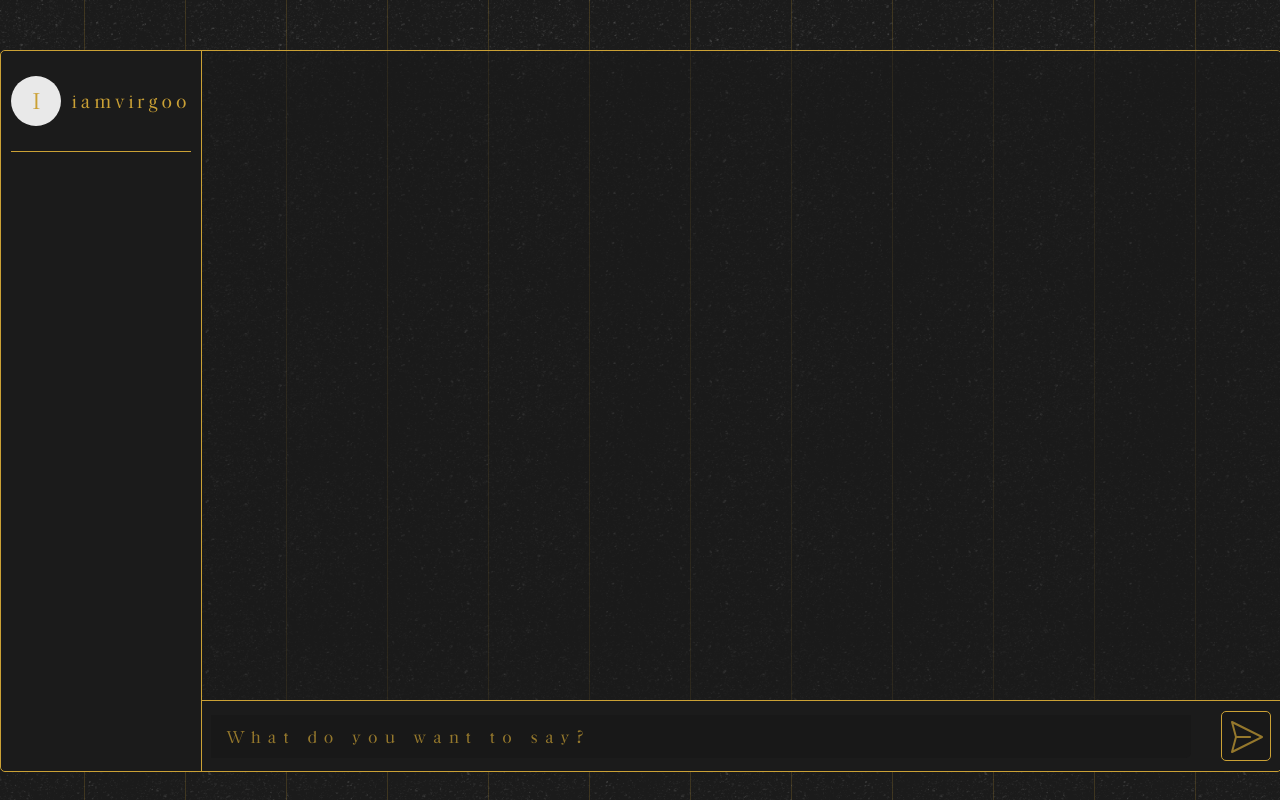
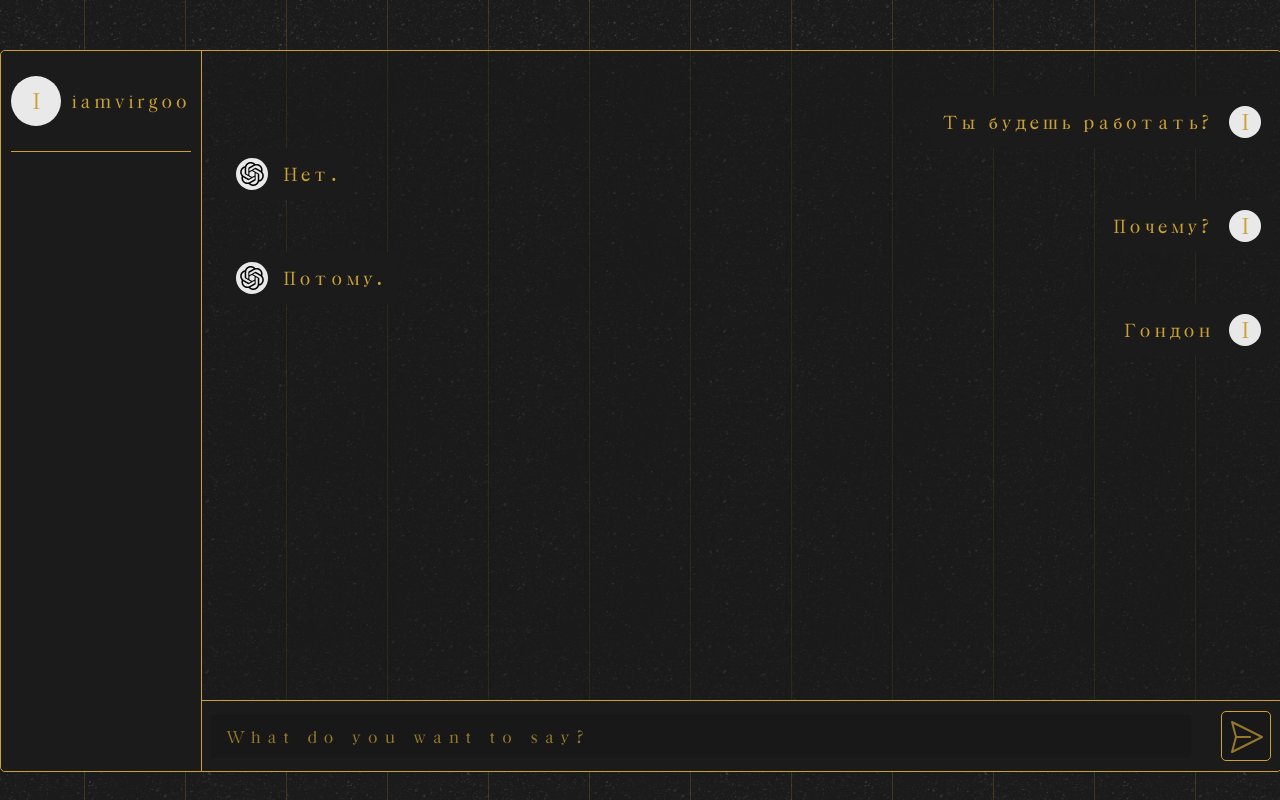
Before and after one commit to Flumine-IT-Hackaton-2023/Auxilium-Frontend, a React (Vite) app in the folder app/: page /app in a window 1280 px wide. Built offline with nearby package versions, Linux system fonts and the light colour scheme.

Commit message:
WIP: messages

```diff
--- a/app/src/components/chat.tsx
+++ b/app/src/components/chat.tsx
@@ -1,9 +1,12 @@
+import Messages from "./message"
+
 export default function Chat() {
     const handleSubmit = () => {}
 
     const handleChange = () => {}
 
     return <div className={"chat--container"}>
+        <Messages/>
         <form className={"chat--container--form"} onSubmit={handleSubmit}>
             <input className={"chat--container--form--input"}
                    type="text"
--- a/app/src/components/message.tsx
+++ b/app/src/components/message.tsx
@@ -1,3 +1,53 @@
-export default function Message() {
-    return <></>
+import { useState } from "react";
+
+import { messages } from "../devtools/info";
+
+import gpt from "../assets/gpt.svg"
+
+export default function Messages(props : any) {
+    const [username, setUsername] = useState<string | null>("iamvirgoo")
+
+    return <div className={"messages"}>
+        {messages.map((value, index, array) =>
+            <>
+                {value.type == "bot"
+                    ? <div className={"messages--message"} style={{display: "flex", justifyContent: "flex-start"}}>
+                        <div className={"messages--message--wrapper"}>
+                            <div className={"messages--message--wrapper--avatar__gpt"}>
+                                <img src={gpt} alt=""/>
+                            </div>
+                            <p className={"messages--message--text"}>{value.text}</p>
+                        </div>
+                    </div>
+                    : <div className={"messages--message"} style={{display: "flex", justifyContent: "flex-end"}}>
+                        <div className={"messages--message--wrapper"}>
+                            <p className={"messages--message--text"}>{value.text}</p>
+                            <div className={"messages--message--wrapper--avatar"}>
+                                <div className={"messages--message--wrapper--avatar--img"} >
+                                    <p>{username?.at(0)}</p>
+                                </div>
+                            </div>
+                        </div>
+                    </div>
+                }
+            </>
+        )}
+    </div>
 }
+
+/*
+* <div className={"messages"}>
+        {props.messages.map(({ user, message }, i) => {
+            const itsMe = user.name.trim().toLowerCase() === name.trim().toLowerCase();
+            const className = itsMe ? "messages--me" : "user";
+
+            return (
+                <div key={i} className={`${styles.message} ${className}`}>
+                    <span className={styles.user}>{user.name}</span>
+
+                    <div className={styles.text}>{message}</div>
+                </div>
+            );
+        })}
+    </div>
+* */
--- /dev/null
+++ b/app/src/devtools/info.ts
@@ -0,0 +1,27 @@
+export const messages = [
+    {
+        text : "Ты будешь работать?",
+        time : "26.05.2023, 16:16:30",
+        type : "user"
+    },
+    {
+        text : "Нет.",
+        time : "26.05.2023, 16:17:30",
+        type : "bot"
+    },
+    {
+        text : "Почему?",
+        time : "26.05.2023, 16:17:53",
+        type : "user"
+    },
+    {
+        text : "Потому.",
+        time : "26.05.2023, 16:18:30",
+        type : "bot"
+    },
+    {
+        text : "Гондон",
+        time : "26.05.2023, 16:18:40",
+        type : "user"
+    }
+]
--- a/app/src/styles/index.sass
+++ b/app/src/styles/index.sass
@@ -115,10 +115,15 @@
 .chat
   &--container
     position: absolute
+    top: 25px
     bottom: 0
     right: 0
     left: 200px
     &--form
+      position: absolute
+      left: 0
+      right: 0
+      bottom: 0
       display: flex
       justify-content: space-between
       align-items: center
@@ -166,6 +171,7 @@
         &--img
           width: 32px
           height: 32px
+
 .sidebar
   position: absolute
   top: 0
@@ -201,6 +207,46 @@
           font-size: 20px
           letter-spacing: .2em
 
+.messages
+  position: absolute
+  left: 25px
+  right: 10px
+  padding: 20px 0
+  &--message
+    &--wrapper
+      display: flex
+      justify-content: space-between
+      align-items: center
+      gap: 15px
+      padding: 10px
+      border-radius: 5px
+      background-color: #1B1B1B
+      &--avatar__gpt
+        width: 32px
+        height: 32px
+        border-radius: 16px
+        background-color: rgba(255, 255, 255, .9)
+        img
+          width: 100%
+          height: 100%
+      &--avatar
+        &--img
+          display: flex
+          justify-content: center
+          align-items: center
+          width: 32px
+          height: 32px
+          border-radius: 16px
+          background-color: rgba(255, 255, 255, .9)
+          p
+            font-size: 24px
+            text-transform: uppercase
+            user-select: none
+            user-focus: none
+    &--text
+      font-size: 20px
+      letter-spacing: .2em
+
 .line
   height: 1px
   margin-top: 25px
```
Also changed, not shown: app/src/assets/gpt.svg (added).
